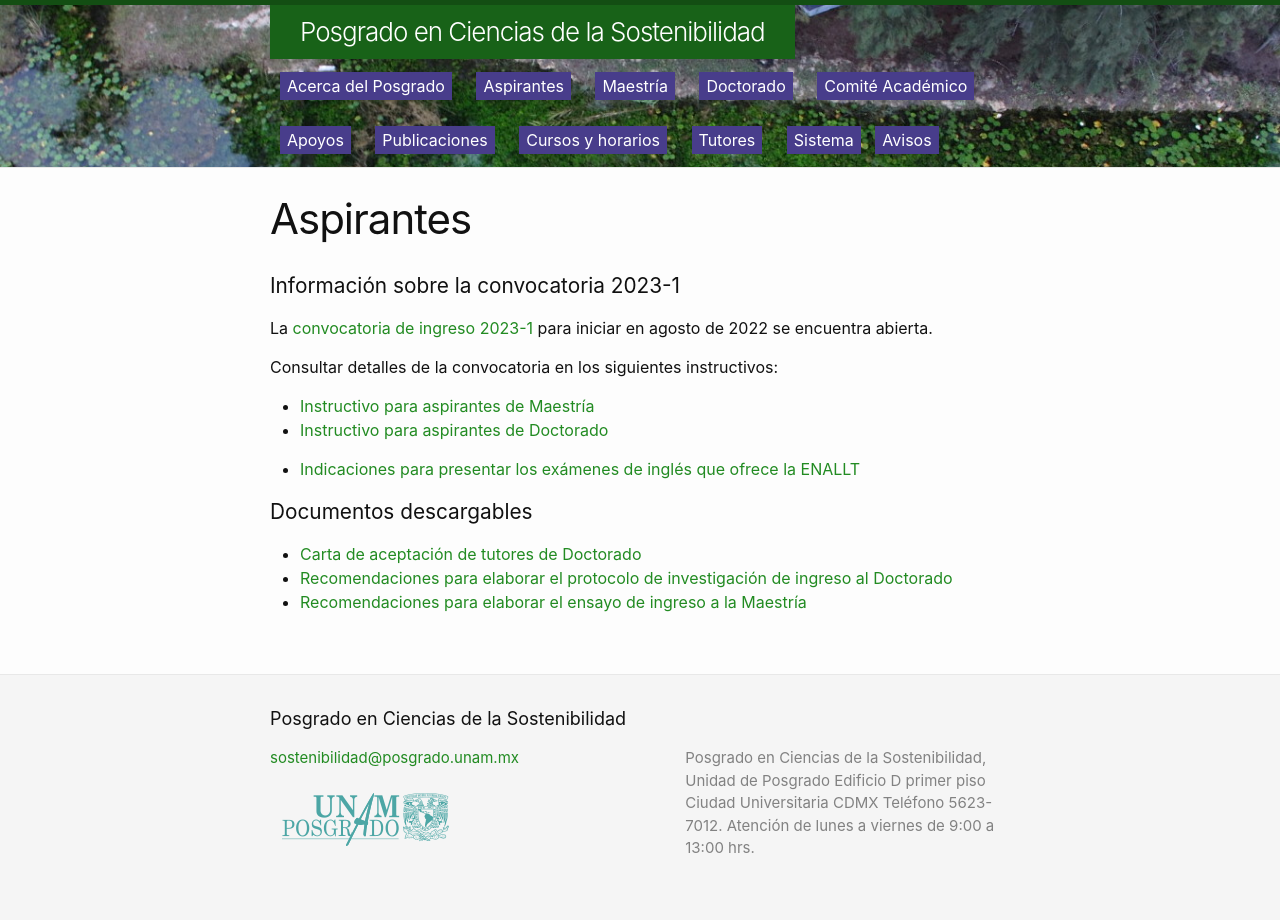
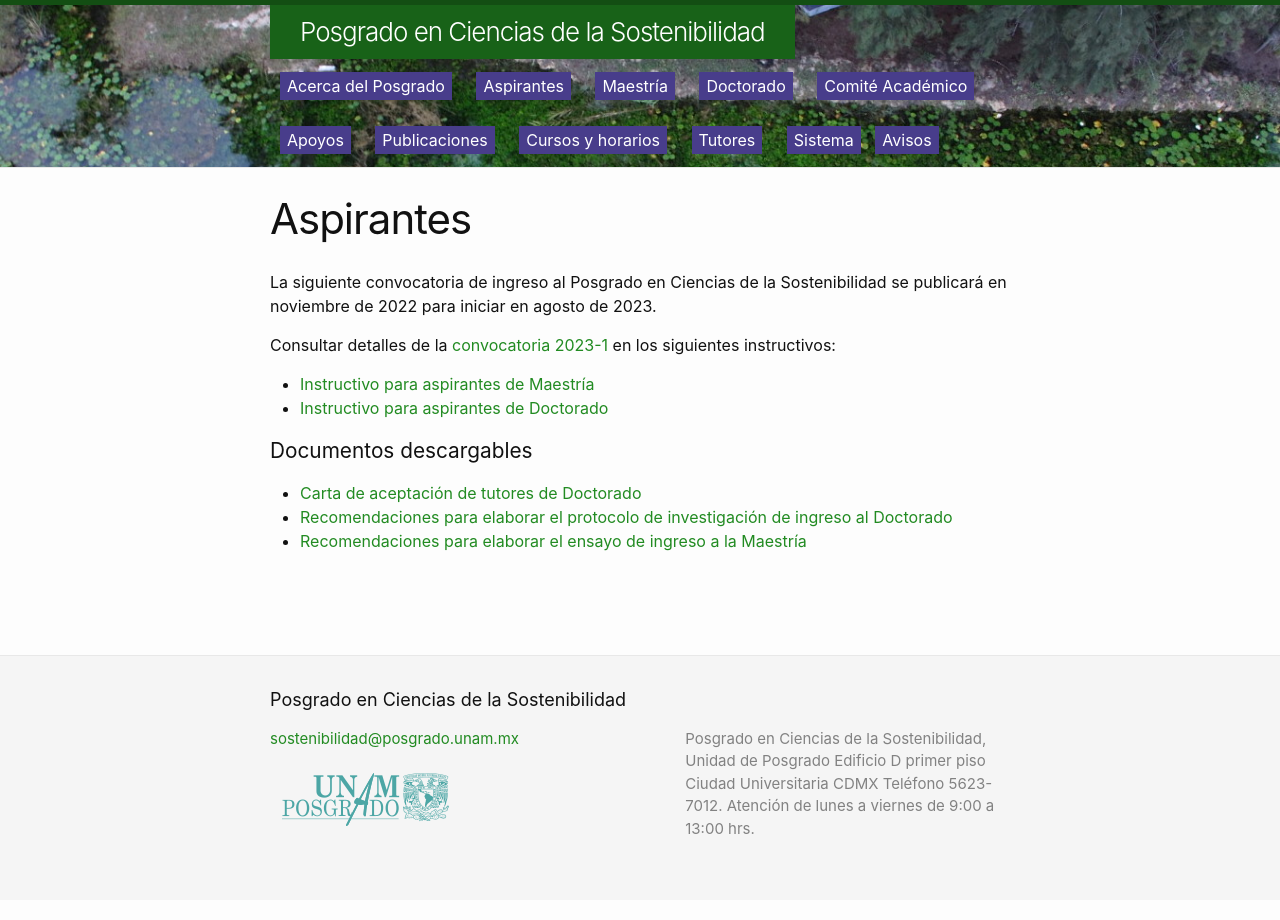
Before and after one commit to pcs-unam/pcs-unam.github.io, a Jekyll site: the page built from 01_aspirantes.md, in a window 1280 px wide. Built offline with Jekyll 4.4.1, drawn with Linux system fonts in a browser that asks for light colours.

Commit message:
Se cerró la convocatoria 2023-1 y sólo se dejó la información para consulta

```diff
--- a/01_aspirantes.md
+++ b/01_aspirantes.md
@@ -7,17 +7,14 @@ menu: true
 ---
 
 
-## Información sobre la convocatoria 2023-1
+La siguiente convocatoria de ingreso al Posgrado en Ciencias de la Sostenibilidad se publicará en noviembre de 2022 para iniciar en agosto de 2023.
 
-La [convocatoria de ingreso 2023-1](/assets/docs/convocatoria_ingreso_2023-1.pdf) para iniciar en agosto de 2022 se encuentra abierta.
+Consultar detalles de la [convocatoria 2023-1](/assets/docs/convocatoria_ingreso_2023-1.pdf) en los siguientes instructivos:
 
-Consultar detalles de la convocatoria en los siguientes instructivos:
 
  - [Instructivo para aspirantes de Maestría](/assets/docs/instructivo-maestria.pdf)
  - [Instructivo para aspirantes de Doctorado](/assets/docs/instructivo-doctorado.pdf)
 
-
- - [Indicaciones para presentar los exámenes de inglés que ofrece la ENALLT](/assets/docs/anuncio_fechas_enallt.pdf)
 
 
 ## Documentos descargables
```
